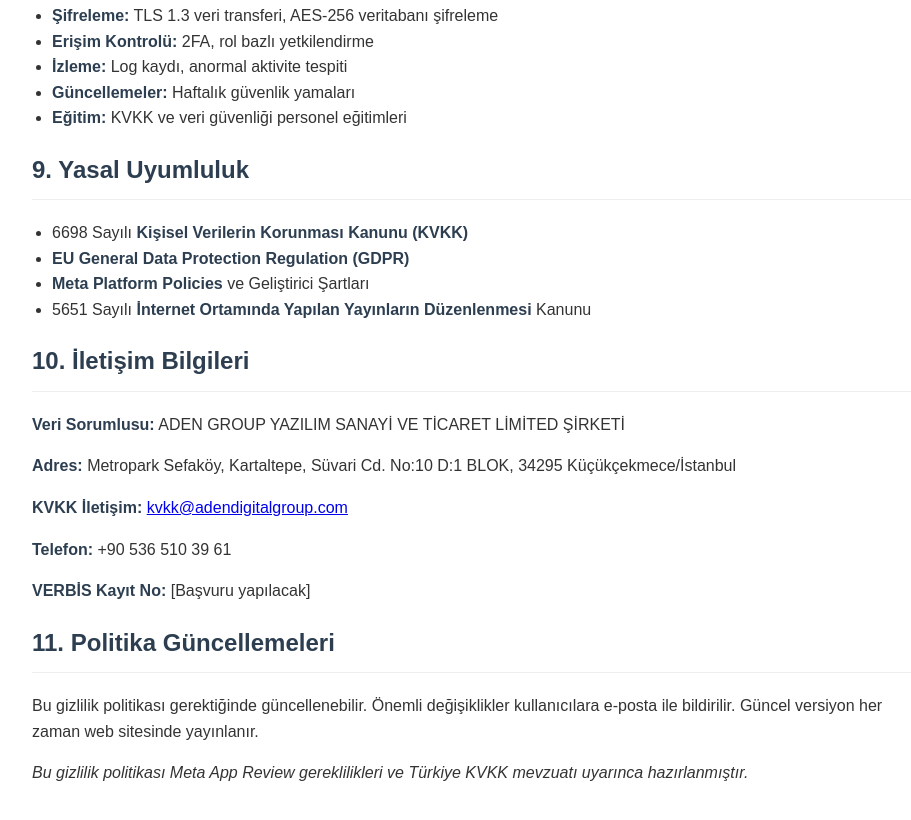
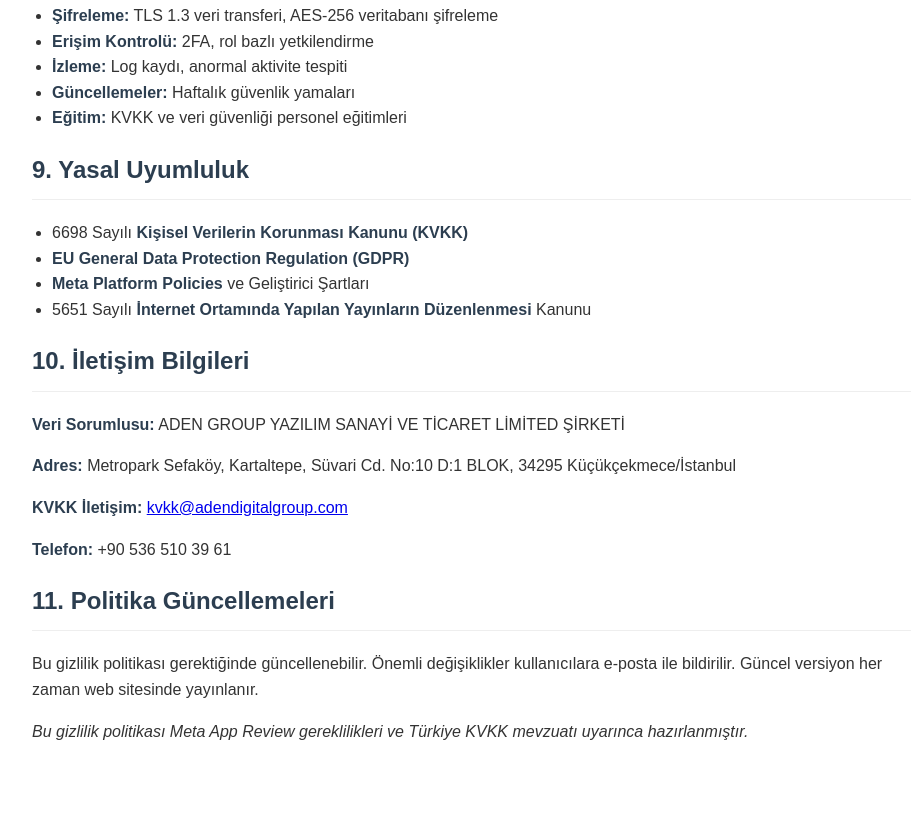
Before and after one commit to Cudiyildiz/CrmPrivacyPolicy, a plain HTML site: page index.html in a window 1280 px wide. Shown: the part 4795-5615 px from the top of the page, without its empty margins (158-1069 px from the left). After the commit the page ends 5575 px from the top, so only its background shows below. Drawn offline with Linux system fonts and the light colour scheme.

Commit message:
Update index.html

```diff
--- a/index.html
+++ b/index.html
@@ -332,7 +332,6 @@
   <p><strong>Adres:</strong> Metropark Sefaköy, Kartaltepe, Süvari Cd. No:10 D:1 BLOK, 34295 Küçükçekmece/İstanbul</p>
   <p><strong>KVKK İletişim:</strong> <a href="mailto:kvkk@adendigitalgroup.com">kvkk@adendigitalgroup.com</a></p>
   <p><strong>Telefon:</strong> +90 536 510 39 61</p>
-  <p><strong>VERBİS Kayıt No:</strong> [Başvuru yapılacak]</p>
 
   <h2>11. Politika Güncellemeleri</h2>
   <p>Bu gizlilik politikası gerektiğinde güncellenebilir. Önemli değişiklikler kullanıcılara
```
